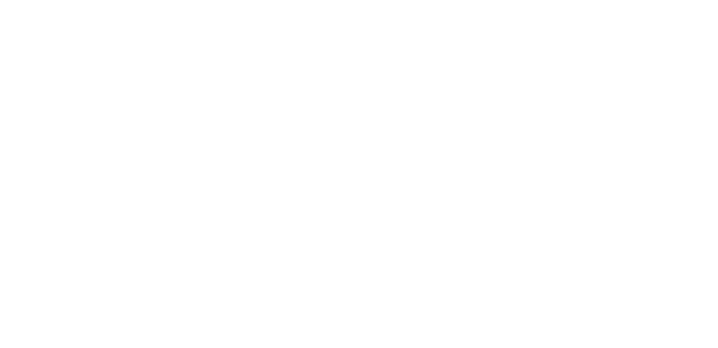
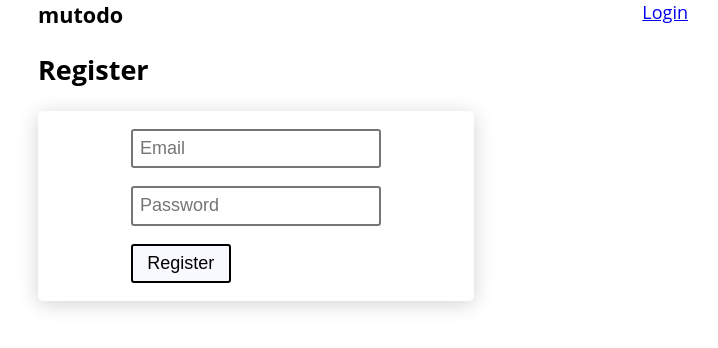
Before and after one commit to jasontdev/mutodo-client, a React (Vite) app: page /register in a window 1280 px wide. Before the commit this address had no page. Shown: the top 348 px of the page, without its empty margins (277-995 px from the left). Built offline with nearby package versions, Linux system fonts and the light colour scheme.

Commit message:
Skeleton register page built

```diff
--- /dev/null
+++ b/src/GlobalStyle.tsx
@@ -0,0 +1,14 @@
+import { createGlobalStyle } from "styled-components";
+
+const GlobalStyle = createGlobalStyle`
+body, html {
+    font-size: large;
+    margin: 0;
+    padding: 0;
+    font-family: Open Sans, sans-serif;
+    -webkit-font-smoothing: antialiased;
+    -moz-osx-font-smoothing: grayscale;
+}
+`;
+
+export { GlobalStyle };
--- a/src/Login.tsx
+++ b/src/Login.tsx
@@ -1,9 +1,9 @@
 import React, { useState } from "react";
 import { useForm } from "react-hook-form";
 import { useQuery } from "react-query";
-import { useNavigate } from "react-router-dom";
+import { useNavigate, Link } from "react-router-dom";
 import { Layout, CenteredContent } from "./layout";
-import { FormBox, FormRow, FormColumn } from "./forms";
+import { FormBox, FormRow, FormColumn, TextInput, Button } from "./forms";
 type LoginCredentials = {
   email: string;
   password: string;
@@ -23,7 +23,7 @@
   useQuery(["credentials", credentials], () => attemptLogin(), {
     enabled: formState.isSubmitted,
     onSuccess: (data: SuccessfulResponseBody) =>
-      navigate("/dash", { state: { jwt: data.jwt } }),
+      navigate("/tasks", { state: { jwt: data.jwt } }),
   });
 
   async function attemptLogin() {
@@ -53,14 +53,17 @@
           <form onSubmit={handleSubmit((formData) => setCredentials(formData))}>
             <FormColumn>
               <FormRow>
-                <input placeholder="Email" {...register("email")} />
+                <TextInput placeholder="Email" {...register("email")} />
               </FormRow>
               <FormRow>
-                <input placeholder="Password" {...register("password")} />
+                <TextInput placeholder="Password" {...register("password")} />
               </FormRow>
               <FormRow>
-                <button type="submit">Login</button>
+                <Button type="submit">Login</Button>
               </FormRow>
+              <div>
+                New to Motudo? Register <Link to="/register">here</Link>.
+              </div>
             </FormColumn>
           </form>
         </FormBox>
--- /dev/null
+++ b/src/Register.tsx
@@ -0,0 +1,28 @@
+import React from "react";
+import { FormColumn, FormBox, FormRow, TextInput, Button } from "./forms";
+import { CenteredContent } from "./layout";
+import Navbar from "./Navbar";
+
+export default function Register() {
+  return (
+    <CenteredContent>
+      <Navbar />
+      <h2>Register</h2>
+      <FormBox>
+        <form>
+          <FormColumn>
+            <FormRow>
+              <TextInput placeholder="Email" />
+            </FormRow>
+            <FormRow>
+              <TextInput placeholder="Password"></TextInput>
+            </FormRow>
+            <FormRow>
+              <Button>Register</Button>
+            </FormRow>
+          </FormColumn>
+        </form>
+      </FormBox>
+    </CenteredContent>
+  );
+}
--- a/src/forms.tsx
+++ b/src/forms.tsx
@@ -23,4 +23,19 @@
   gap: 1rem;
 `;
 
-export { FormBox, FormRow, FormColumn };
+const TextInput = styled.input`
+  border-radius: 3px;
+  padding: 0.4rem;
+  border-style: solid;
+  font-size: large;
+`;
+
+const Button = styled.button`
+  background-color: ghostwhite;
+  padding: 0.4rem 0.8rem 0.4rem 0.8rem;
+  border-style: solid;
+  font-size: large;
+  border-radius: 3px;
+`;
+
+export { FormBox, FormRow, FormColumn, TextInput, Button };
--- a/src/main.tsx
+++ b/src/main.tsx
@@ -4,7 +4,11 @@
 import { QueryClient, QueryClientProvider } from "react-query";
 import App from "./App";
 import Login from "./Login";
+import Tasks from "./tasks";
+import Navbar from "./Navbar";
 import { Layout } from "./layout";
+import { GlobalStyle } from "./GlobalStyle";
+import Register from "./Register";
 
 const queryClient = new QueryClient();
 
@@ -16,12 +20,15 @@
           <Route
             element={
               <Layout>
+                <GlobalStyle />
                 <Outlet />
               </Layout>
             }
           >
             <Route path="/" element={<App />} />
             <Route path="/login" element={<Login />} />
+            <Route path="/tasks" element={<Tasks />} />
+            <Route path="/register" element={<Register />} />
           </Route>
         </Routes>
       </BrowserRouter>
--- /dev/null
+++ b/src/tasks.tsx
@@ -0,0 +1,13 @@
+import React from "react";
+import styled from "styled-components";
+import Navbar from "./Navbar";
+import { CenteredContent } from "./layout";
+
+export default function Tasks() {
+  return (
+    <CenteredContent>
+      <Navbar />
+      <h1>Tasks</h1>
+    </CenteredContent>
+  );
+}
```
